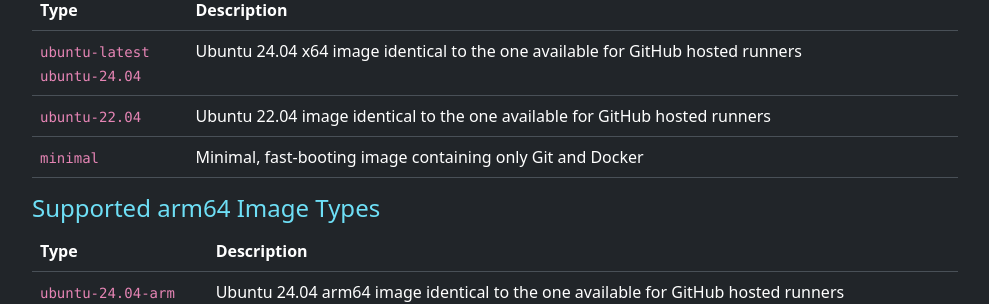
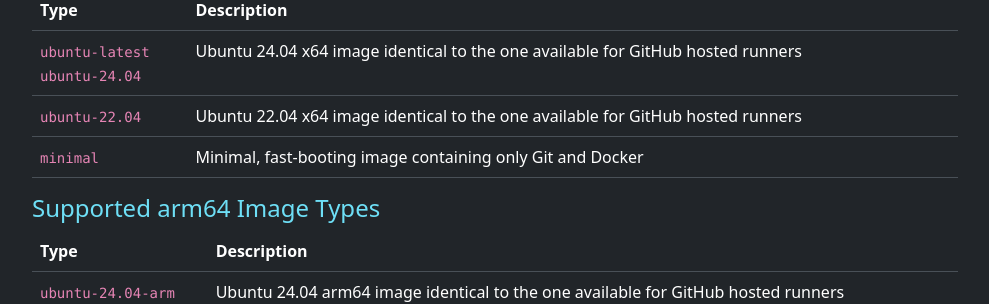
Before and after one commit to sprinters-sh/sprinters.sh, a Jekyll site: the page built from docs/label.md, in a window 1280 px wide and 900 px high, scrolled down 2330 px. Shown: the part 155-459 px from the top of the window, without its empty margins (240-1229 px from the left). Built offline with Jekyll 4.4.1, drawn with Linux system fonts in a browser that asks for light colours.

```diff
--- a/docs/label.md
+++ b/docs/label.md
@@ -111,7 +111,7 @@
 | Type | Description |
 +-|-|-+
 | `ubuntu-latest`{: .text-nowrap } <br> `ubuntu-24.04`{: .text-nowrap } | Ubuntu 24.04 x64 image identical to the one available for GitHub hosted runners |
-| `ubuntu-22.04`{: .text-nowrap } | Ubuntu 22.04 image identical to the one available for GitHub hosted runners |
+| `ubuntu-22.04`{: .text-nowrap } | Ubuntu 22.04 x64 image identical to the one available for GitHub hosted runners |
 | `minimal` | Minimal, fast-booting image containing only Git and Docker |
 {: .table }
 
```
